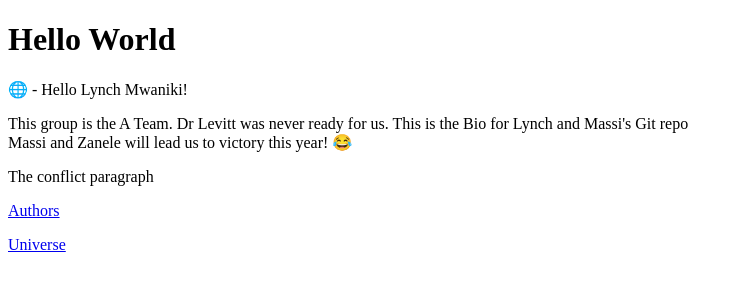
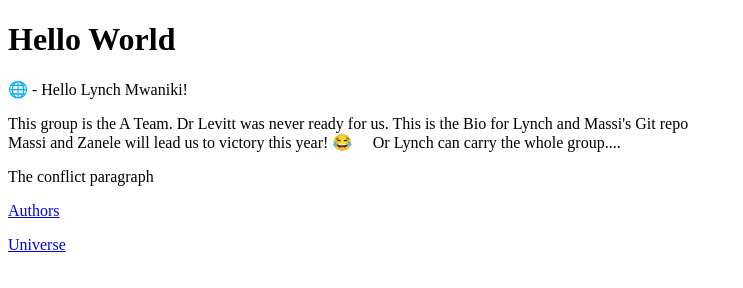
Before and after one commit to 783767/DemoLab1, a plain HTML site: page index.html in a window 1280 px wide. Shown: the whole page, without its empty margins (0-743 px from the left). Drawn offline with Linux system fonts and the light colour scheme.

Commit message:
Conflict commit Massi

```diff
--- a/index.html
+++ b/index.html
@@ -12,6 +12,7 @@
 	<p>This group is the A Team. Dr Levitt was never ready for us.
 	This is the Bio for Lynch and Massi's Git repo <br/>
 	Massi and Zanele will lead us to victory this year! &#128514 &#x1F3FF
+	Or Lynch can carry the whole group....
 	</P>
 	</p>
 	The conflict paragraph
```
